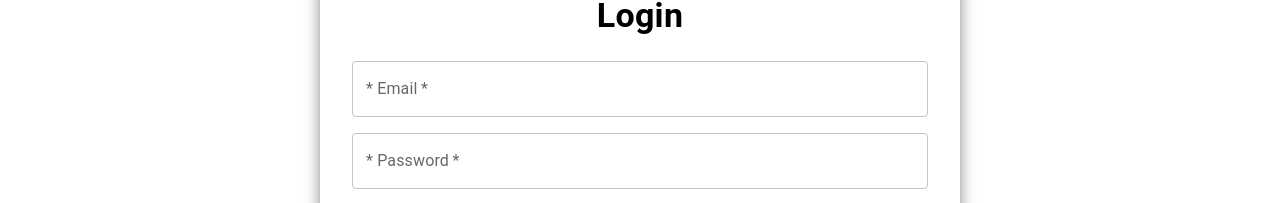
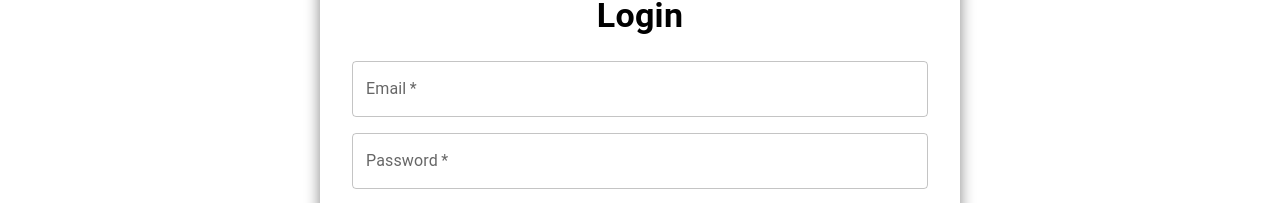
Before and after one commit to sanketmn26/class-slot-booking, a React (Create React App) app in the folder client/: page / in a window 1280 px wide. Shown: the part 133-336 px from the top of the page. Built offline with nearby package versions, Linux system fonts and the light colour scheme.

Commit message:
login page

```diff
--- a/client/src/components/Home.js
+++ b/client/src/components/Home.js
@@ -135,7 +135,7 @@ const Home = () => {
                 name="email"
                 onChange={handleChange}
                 value={loginData.email}
-                label="* Email"
+                label="Email"
                 sx={{
                   gridColumn: "span 4",
                 }}
@@ -148,7 +148,7 @@ const Home = () => {
                 name="password"
                 onChange={handleChange}
                 value={loginData.password}
-                label="* Password"
+                label="Password"
                 sx={{
                   marginY: "1rem",
                   gridColumn: "span 4",
```
